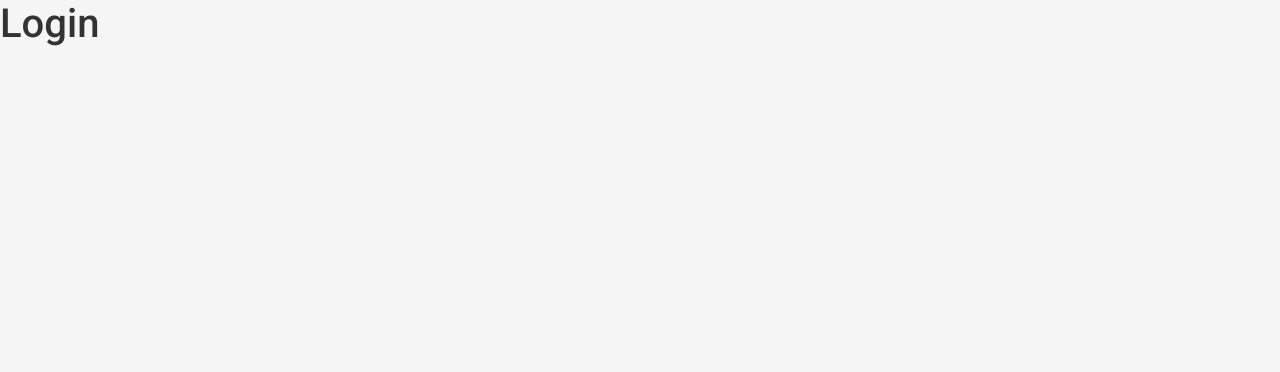
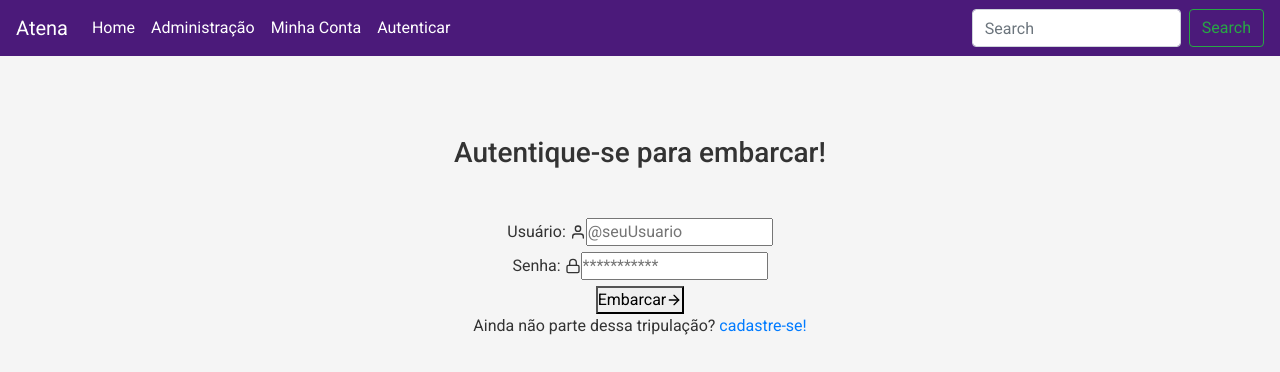
Before and after one commit to maurosys/atenas-front, a React (Create React App) app: page /login in a window 1280 px wide. Shown: the top 372 px of the page. Built offline with nearby package versions, Linux system fonts and the light colour scheme; the HTML template or start-up script is replaced by a standard one.

Commit message:
Login no menu e link para Registro

```diff
--- a/src/components/menu.js
+++ b/src/components/menu.js
@@ -23,6 +23,9 @@ function Menu() {
         <li class="nav-item active">
           <a class="nav-link " href="/MinhaConta"><span class="sr-only"></span>Minha Conta</a>
         </li>
+        <li class="nav-item active">
+          <a class="nav-link " href="/Login"><span class="sr-only"></span>Autenticar</a>
+        </li>
       </ul>
       <form class="form-inline my-2 my-lg-0">
         <input class="form-control mr-sm-2" type="search" placeholder="Search" aria-label="Search"></input>
--- a/src/pages/Login/index.js
+++ b/src/pages/Login/index.js
@@ -1,11 +1,38 @@
-import React from 'react';
+import React, { useCallback } from 'react';
+import { FiArrowRight, FiUser, FiLock, FiMail, FiMessageCircle } from 'react-icons/fi';
+import { FaStreetView } from 'react-icons/fa';
+import { GrDocument } from 'react-icons/gr';
+import { AiOutlineFieldNumber } from 'react-icons/ai';
+import { Link } from 'react-router-dom';
+import Menu from '../../components/menu';
 
-import { Container } from './styles';
+import { Container, formulario } from './styles';
 
 function Login() {
+  const handleSubmit = useCallback((event) => {
+    event.preventDefault()
+  }, []);
+
   return (
     <Container>
-      <h1>Login</h1>
+      <Menu />
+      <formulario>
+        <p>&nbsp;</p>
+        <p>&nbsp;</p>
+        <h3>Autentique-se para embarcar!</h3>
+        <p>&nbsp;</p>
+
+        <form onSubmit={handleSubmit}>
+          <label htmlFor="usuario">Usuário: <FiUser /></label>
+          <input id="usuario" type="text" placeholder="@seuUsuario" /><br />
+
+          <label htmlFor="password">Senha: <FiLock /></label>
+          <input id="password" type="password" placeholder="***********" /> <br />
+
+          <button type="submit">Embarcar<FiArrowRight /></button>
+        </form>
+        <p>Ainda não parte dessa tripulação? <Link to="/Registro"> cadastre-se!</Link></p>
+      </formulario>
     </Container>
   );
 }
--- a/src/pages/Login/styles.js
+++ b/src/pages/Login/styles.js
@@ -1,5 +1,10 @@
 import styled from 'styled-components';
 
 export const Container = styled.div`
+  text-align: center;
+`;
 
+export const formulario = styled.div`
+  padding: 50px;
+  margin-top: 50px;
 `;
--- a/src/pages/Register/index.js
+++ b/src/pages/Register/index.js
@@ -4,6 +4,7 @@ import { FaStreetView } from 'react-icons/fa';
 import { GrDocument } from 'react-icons/gr';
 import { AiOutlineFieldNumber } from 'react-icons/ai';
 import { Link } from 'react-router-dom';
+import Menu from '../../components/menu';
 
 import { Container, Content } from './styles';
 
--- a/src/pages/Register/styles.js
+++ b/src/pages/Register/styles.js
@@ -1,5 +1,4 @@
 import styled from 'styled-components';
-import { shade } from 'polished';
 
 export const Container = styled.div`
   height: 100vh;
@@ -23,7 +22,6 @@ export const Container = styled.div`
 export const Content = styled.div`
   padding: 20px;
   position: relative;
-  top: -100px;
   display: flex;
   flex-direction: column;
   align-items: center;
@@ -86,10 +84,6 @@ export const Content = styled.div`
       > svg {
         margin-left: 10px;
       }
-
-      &:hover {
-        background: ${shade(0.2, '#6200EE')}
-      }
     }
   }
 
--- a/src/routes/index.js
+++ b/src/routes/index.js
@@ -4,6 +4,7 @@ import { Switch, Route } from 'react-router-dom';
 import Home from '../pages/Home';
 import Login from '../pages/Login';
 import Adm from '../pages/Adm/adm';
+import Registro from '../pages/Register';
 import MinhaConta from '../pages/MinhaConta/minhaConta';
 
 
@@ -14,6 +15,7 @@ const Routes = () => {
       <Route path="/" exact component={Home} />
       <Route path="/login" component={Login} />
       <Route path="/Adm" component={Adm} />
+      <Route path="/Registro" component={Registro} />
       <Route path="/MinhaConta" component={MinhaConta} />
 
     </Switch>
```
